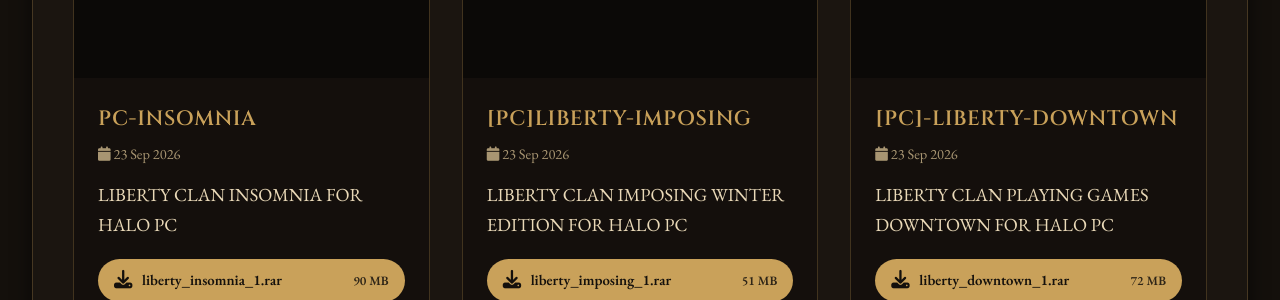
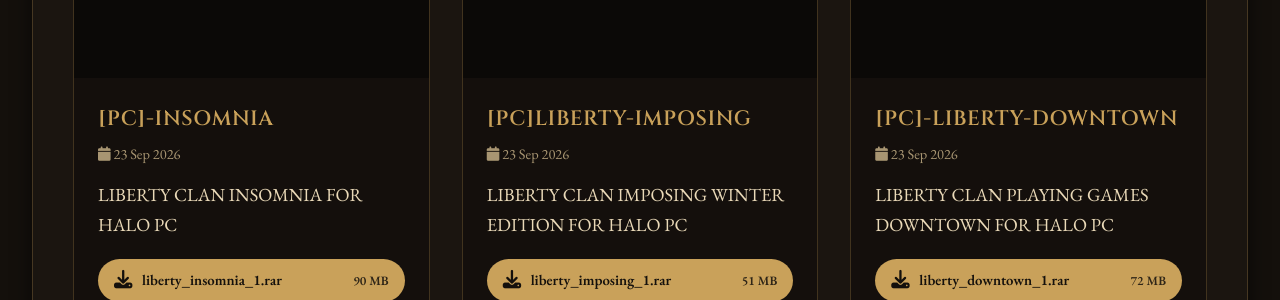
Before and after one commit to Chalwk/NC-Halo-Maps, a Jekyll site: the page built from maps.html, in a window 1280 px wide and 900 px high, scrolled down 2193 px. Shown: the part 155-455 px from the top of the window. Built offline with Jekyll 4.4.1, drawn with Linux system fonts in a browser that asks for light colours.

```diff
--- a/_data/releases.json
+++ b/_data/releases.json
@@ -209,7 +209,7 @@
   {
     "id": 394753045,
     "tag": "PC-INSOMNIA",
-    "name": "PC-INSOMNIA",
+    "name": "[PC]-INSOMNIA",
     "body": "LIBERTY CLAN INSOMNIA FOR HALO PC",
     "prerelease": false,
     "published_at": "2026-09-23T14:36:34Z",
```
